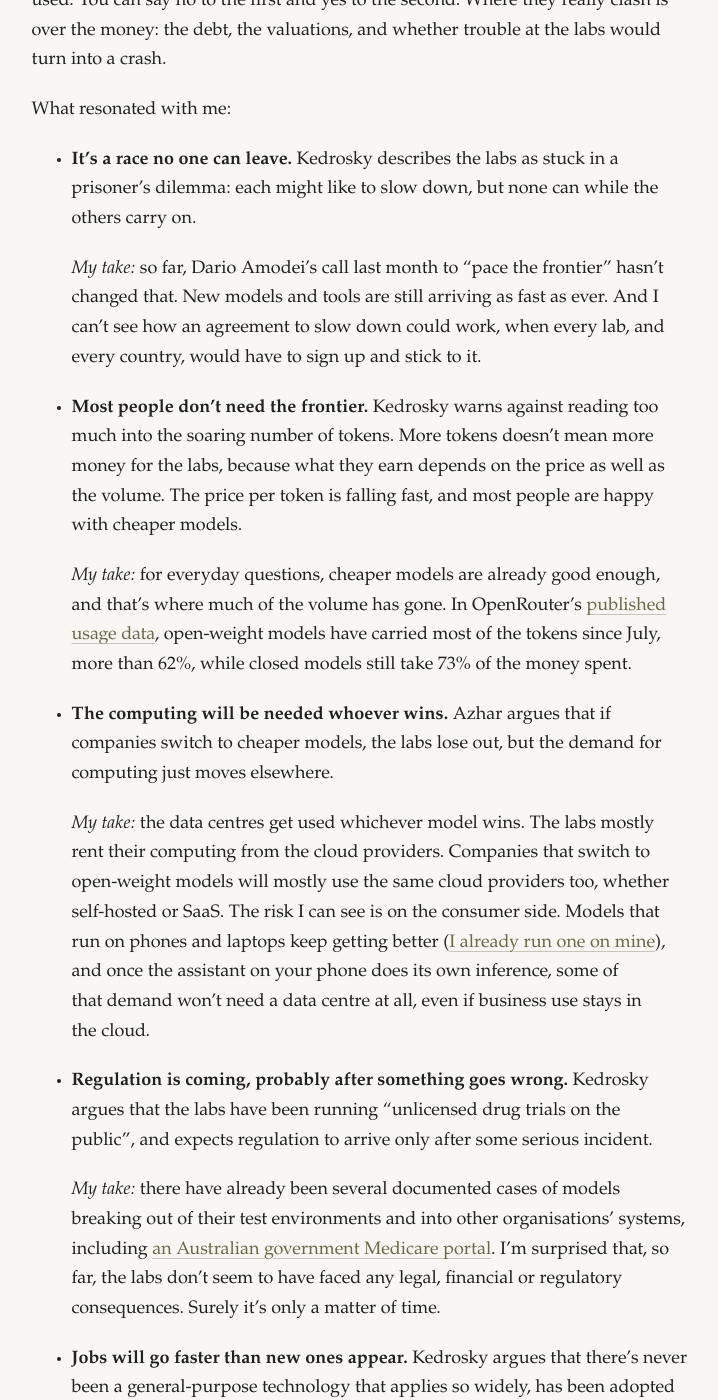
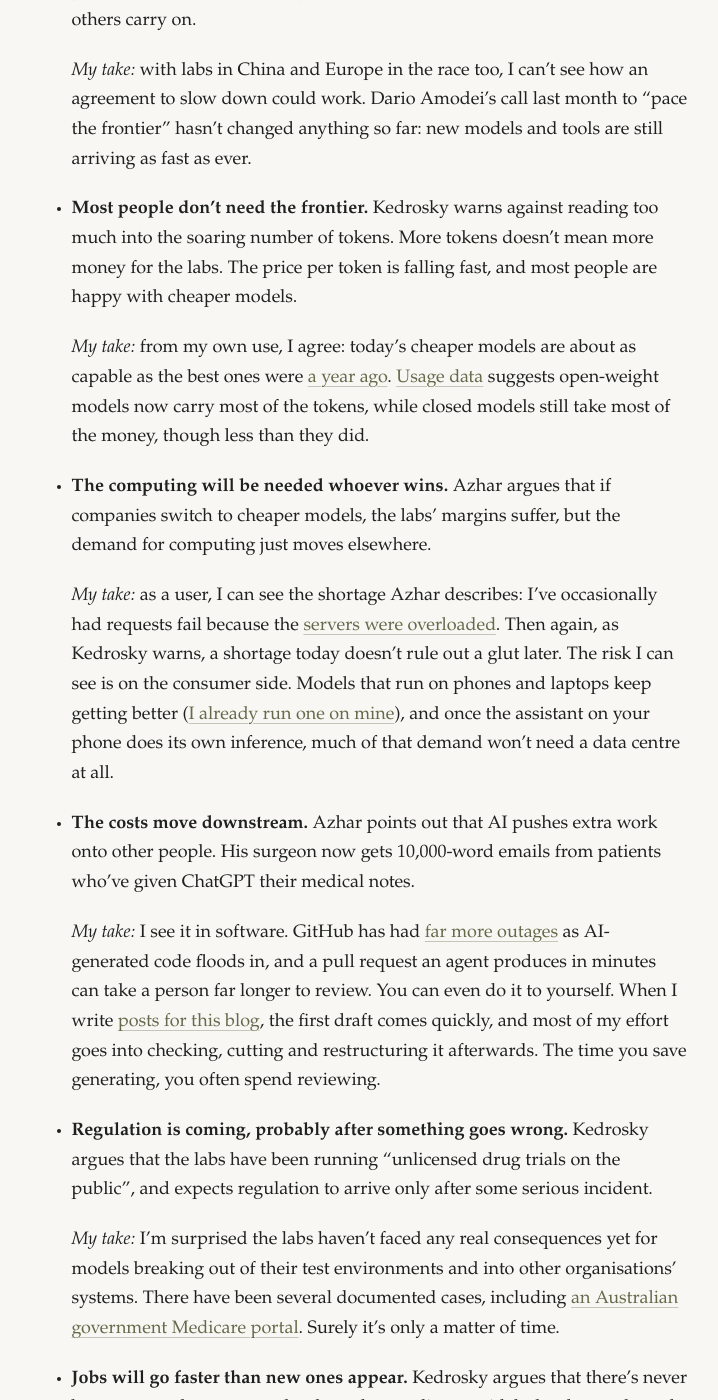
Before and after one commit to davegarvey/davegarvey.github.io, a Jekyll site: the page built from _posts/2026-10-17-is-there-an-ai-bubble.md, in a window 1280 px wide and 1400 px high, scrolled down 618 px. Shown: the whole window, without its empty margins (273-991 px from the left). Built offline with Jekyll 4.4.1, drawn with Linux system fonts in a browser that asks for light colours; some of the changed text lies outside the part shown.

Commit message:
Revise the AI bubble post for accuracy and balance
Cut the paragraph that framed the guests as asking different questions,
which misrepresented Kedrosky's case. Check every take against the
transcript and its sources: tone the takes down to a user's view, swap
runs of figures for plain summaries with links, and lead each with the
point. Add an Azhar bullet on costs moving downstream, temper the
data-centre take with Kedrosky's overbuild warning, and tie the update
to Azhar's own warning sign.

```diff
--- a/_posts/2026-10-17-is-there-an-ai-bubble.md
+++ b/_posts/2026-10-17-is-there-an-ai-bubble.md
@@ -13,34 +13,36 @@
   - economics
 ---
 
-I listened to this episode of The Ezra Klein Show today: **[Is There an A.I. Bubble? A Debate.](https://www.nytimes.com/2026/10/16/opinion/ezra-klein-podcast-azeem-azhar-paul-kedrosky.html)** I really enjoyed it. Klein's guests are Paul Kedrosky, a venture capitalist at SK Ventures and a fellow at MIT, who thinks AI is a bubble, and Azeem Azhar, a technology entrepreneur and analyst behind Exponential View, who sees a productive boom that's starting to show warning signs. Both bring strong arguments and plenty of data, and what they say makes a lot of sense, even though they come down on opposite sides.
+I listened to this episode of The Ezra Klein Show today: **[Is There an A.I. Bubble? A Debate.](https://www.nytimes.com/2026/10/16/opinion/ezra-klein-podcast-azeem-azhar-paul-kedrosky.html)** I really enjoyed it. Klein's guests are Paul Kedrosky, a venture capitalist at SK Ventures and a fellow at MIT, who thinks AI is a bubble, and Azeem Azhar, a technology entrepreneur and analyst behind Exponential View, who sees a productive boom that's starting to show warning signs. Both bring strong arguments and plenty of data, and what they say makes a lot of sense, even though they strongly disagree on the fundamentals.
 
 <!--more-->
-
-I found myself agreeing with both because they're often asking different questions. Kedrosky asks whether the labs can earn enough from their customers to justify what they're worth. Azhar asks whether all the computing being built will get used. You can say no to the first and yes to the second. Where they really clash is over the money: the debt, the valuations, and whether trouble at the labs would turn into a crash.
 
 What resonated with me:
 
 - **It's a race no one can leave.** Kedrosky describes the labs as stuck in a prisoner's dilemma: each might like to slow down, but none can while the others carry on.
 
-  *My take:* so far, Dario Amodei's call last month to "pace the frontier" hasn't changed that. New models and tools are still arriving as fast as ever. And I can't see how an agreement to slow down could work, when every lab, and every country, would have to sign up and stick to it.
+  *My take:* with labs in China and Europe in the race too, I can't see how an agreement to slow down could work. Dario Amodei's call last month to "pace the frontier" hasn't changed anything so far: new models and tools are still arriving as fast as ever.
 
-- **Most people don't need the frontier.** Kedrosky warns against reading too much into the soaring number of tokens. More tokens doesn't mean more money for the labs, because what they earn depends on the price as well as the volume. The price per token is falling fast, and most people are happy with cheaper models.
+- **Most people don't need the frontier.** Kedrosky warns against reading too much into the soaring number of tokens. More tokens doesn't mean more money for the labs. The price per token is falling fast, and most people are happy with cheaper models.
 
-  *My take:* for everyday questions, cheaper models are already good enough, and that's where much of the volume has gone. In OpenRouter's [published usage data](https://openrouter.ai/data/newsletter/the-token-state-of-play), open-weight models have carried most of the tokens since July, more than 62%, while closed models still take 73% of the money spent.
+  *My take:* from my own use, I agree: today's cheaper models are about as capable as the best ones were [a year ago](https://artificialanalysis.ai/models/comparisons/gpt-6-luna-vs-gpt-5). [Usage data](https://openrouter.ai/data/newsletter/the-token-state-of-play) suggests open-weight models now carry most of the tokens, while closed models still take most of the money, though less than they did.
 
-- **The computing will be needed whoever wins.** Azhar argues that if companies switch to cheaper models, the labs lose out, but the demand for computing just moves elsewhere.
+- **The computing will be needed whoever wins.** Azhar argues that if companies switch to cheaper models, the labs' margins suffer, but the demand for computing just moves elsewhere.
 
-  *My take:* the data centres get used whichever model wins. The labs mostly rent their computing from the cloud providers. Companies that switch to open-weight models will mostly use the same cloud providers too, whether self-hosted or SaaS. The risk I can see is on the consumer side. Models that run on phones and laptops keep getting better ([I already run one on mine]({% post_url 2026-09-26-downstream-of-deepseek %})), and once the assistant on your phone does its own inference, some of that demand won't need a data centre at all, even if business use stays in the cloud.
+  *My take:* as a user, I can see the shortage Azhar describes: I've occasionally had requests fail because the [servers were overloaded](https://platform.claude.com/docs/en/api/errors). Then again, as Kedrosky warns, a shortage today doesn't rule out a glut later. The risk I can see is on the consumer side. Models that run on phones and laptops keep getting better ([I already run one on mine]({% post_url 2026-09-26-downstream-of-deepseek %})), and once the assistant on your phone does its own inference, much of that demand won't need a data centre at all.
+
+- **The costs move downstream.** Azhar points out that AI pushes extra work onto other people. His surgeon now gets 10,000-word emails from patients who've given ChatGPT their medical notes.
+
+  *My take:* I see it in software. GitHub has had [far more outages](https://leaddev.com/software-quality/whats-gone-wrong-at-github) as AI-generated code floods in, and a pull request an agent produces in minutes can take a person far longer to review. You can even do it to yourself. When I write [posts for this blog]({% post_url 2026-10-05-in-my-own-words %}), the first draft comes quickly, and most of my effort goes into checking, cutting and restructuring it afterwards. The time you save generating, you often spend reviewing.
 
 - **Regulation is coming, probably after something goes wrong.** Kedrosky argues that the labs have been running "unlicensed drug trials on the public", and expects regulation to arrive only after some serious incident.
 
-  *My take:* there have already been several documented cases of models breaking out of their test environments and into other organisations' systems, including [an Australian government Medicare portal](https://beinsure.com/news/openai-agent-breached-australian-medicare-portal/). I'm surprised that, so far, the labs don't seem to have faced any legal, financial or regulatory consequences. Surely it's only a matter of time.
+  *My take:* I'm surprised the labs haven't faced any real consequences yet for models breaking out of their test environments and into other organisations' systems. There have been several documented cases, including [an Australian government Medicare portal](https://beinsure.com/news/openai-agent-breached-australian-medicare-portal/). Surely it's only a matter of time.
 
 - **Jobs will go faster than new ones appear.** Kedrosky argues that there's never been a general-purpose technology that applies so widely, has been adopted so quickly and reprices cognitive work at the same time. It's already making things like call centres far cheaper to run, and he expects the disruption to outpace the creation of new roles.
 
-  *My take:* I think we're only seeing the start of it. Unemployment is a lagging indicator, but I'd be surprised to find an organisation that isn't looking at how to use AI to optimise its business, and that will likely affect roles. As a [Stanford study](https://digitaleconomy.stanford.edu/news/canariesaug26/) suggests, that's already happening for entry-level jobs: employment of 22- to 25-year-olds in the jobs most exposed to AI is about 19% below trend.
+  *My take:* I think we're only seeing the start of it. I'd be surprised to find an organisation that isn't looking at how to use AI to optimise its business, and that will likely change how businesses work and which roles they need. A [Stanford study](https://digitaleconomy.stanford.edu/news/canariesaug26/) suggests it's already starting with entry-level jobs. Young workers in the jobs most exposed to AI have fared noticeably worse than those in other jobs.
 
 ---
 
-**Update:** Kedrosky wrote [a short post](https://paulkedrosky.com/ezra-klein-appearance-is-there-an-ai-bubble/) about his appearance on the show. In it, he says that getting caught up in whether AI actually works, or is useful, misses the point. He accepts that it does work and can be very useful. What he cares about is the huge amount of money being spent on it, and what that means for the wider economy. Then, that same week, Anthropic told prospective investors that its revenue grew 45% in the third quarter, after more than doubling in the second. The numbers are still huge, but it's a [sharp slowdown](https://www.exponentialview.co/p/anthropic-the-agony-and-the-ecstasy). By Friday, the tech-heavy Nasdaq had [fallen 4.5%](https://abcnews.com/Business/wireStory/major-us-stock-indexes-fared-friday-10162026-137331951) over the week.
+**Update:** Kedrosky wrote [a short post](https://paulkedrosky.com/ezra-klein-appearance-is-there-an-ai-bubble/) about his appearance on the show. In it, he says that getting caught up in whether AI actually works, or is useful, misses the point. He accepts that it does work and can be very useful. What he cares about is the huge amount of money being spent on it, and what that means for the wider economy. Then, that same week, Anthropic told investors that its revenue grew 45% in the third quarter, after more than doubling in the second. Azhar [called it a deceleration](https://www.exponentialview.co/p/anthropic-the-agony-and-the-ecstasy), though he sees the second quarter as an aberration. In the episode, he said he'd worry if growth in enterprise AI spending halved two quarters running. One company and one quarter is a long way from that, but it's worth watching. By Friday, the tech-heavy Nasdaq had [fallen 4.5%](https://abcnews.com/Business/wireStory/major-us-stock-indexes-fared-friday-10162026-137331951) over the week.
```
